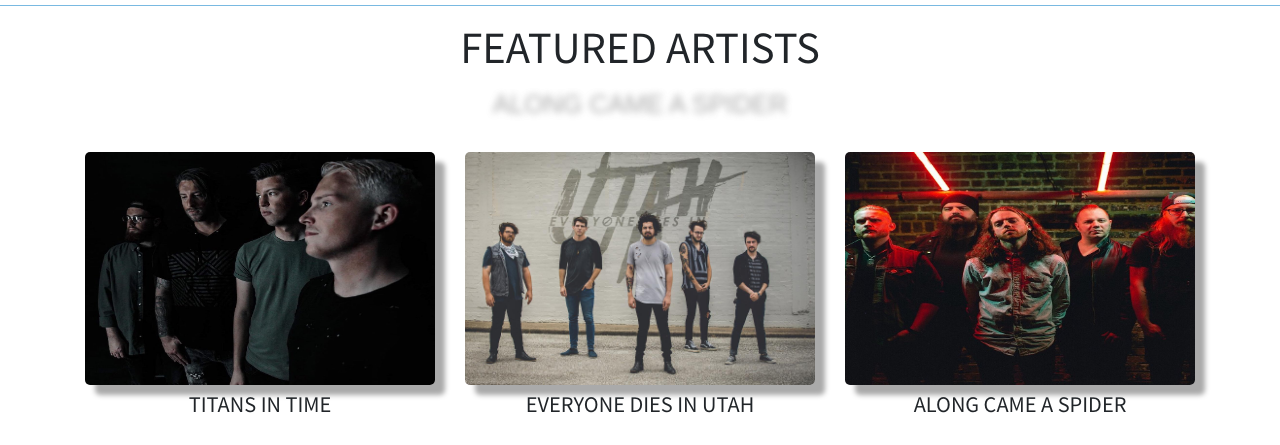
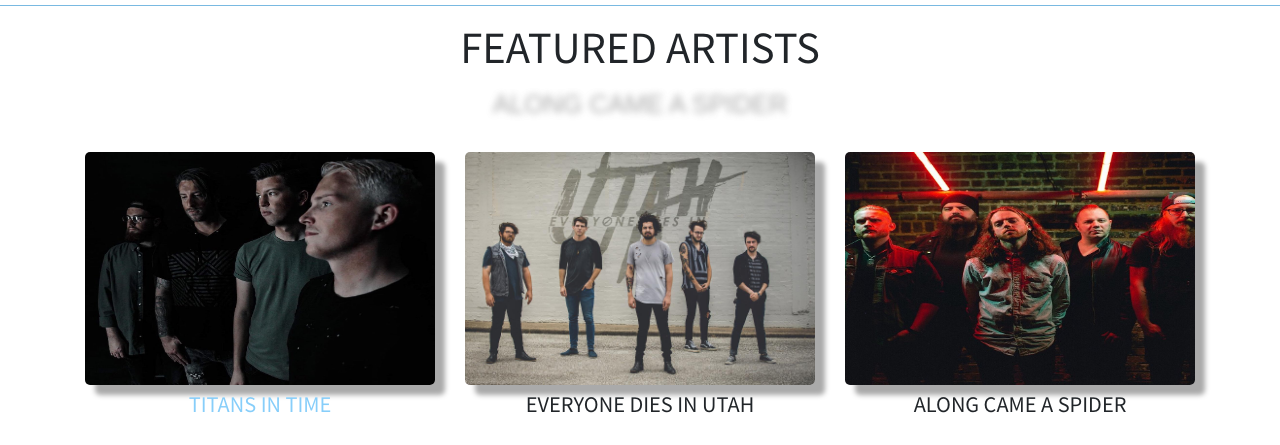
Before and after one commit to DThorpe13/music-manager, a plain HTML site: page index.html in a window 1280 px wide. In both pictures the pointer is over the element "TITANS IN TIME". Shown: the part 453-898 px from the top of the page. Drawn offline with nearby package versions, Linux system fonts and the light colour scheme.

Commit message:
updated styling

```diff
--- a/css/home.css
+++ b/css/home.css
@@ -19,6 +19,10 @@ h1 {
     text-align: center;
     padding-top: 2%;
     font-family: 'Noto Sans HK', sans-serif;
+}
+
+.band-names:hover {
+    color: lightskyblue;
 }
 
 
```
